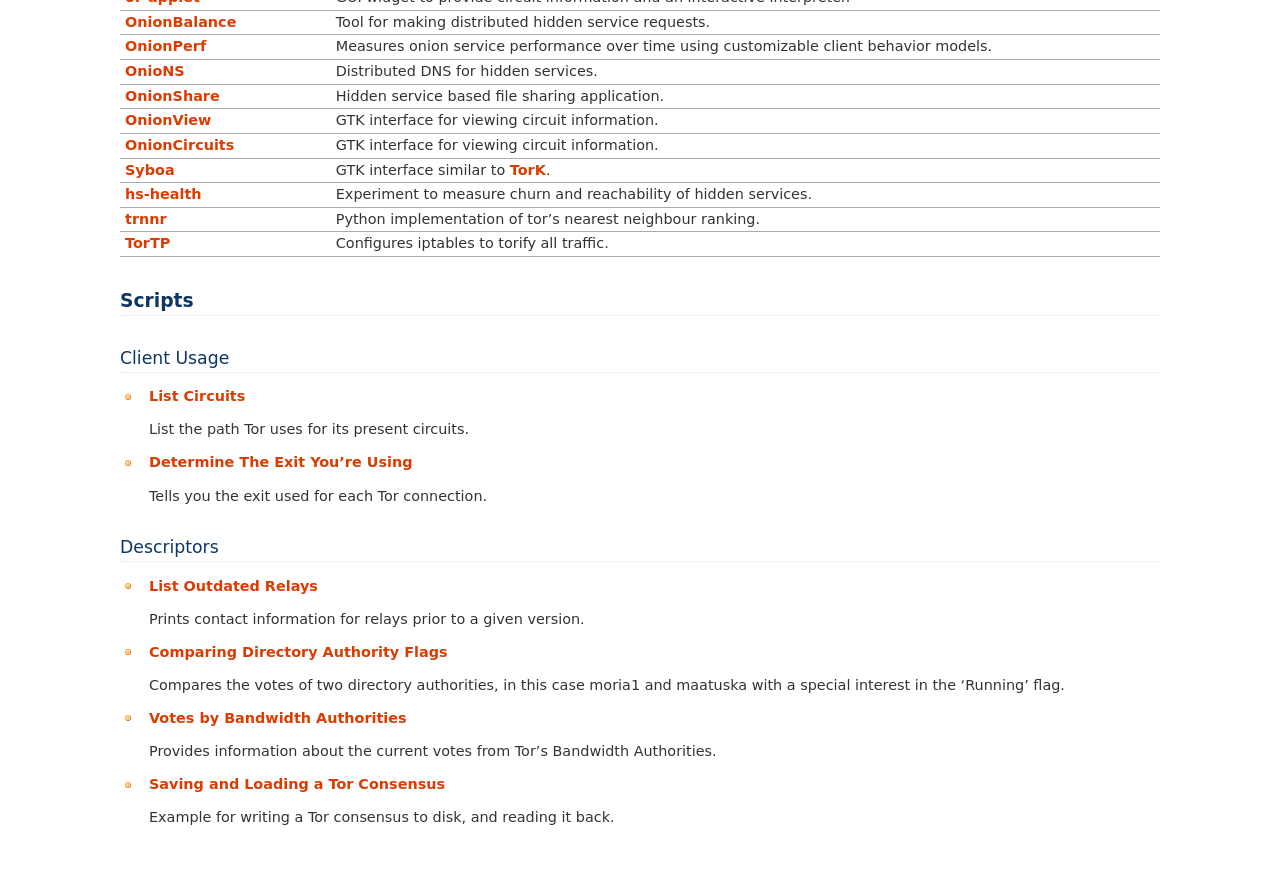
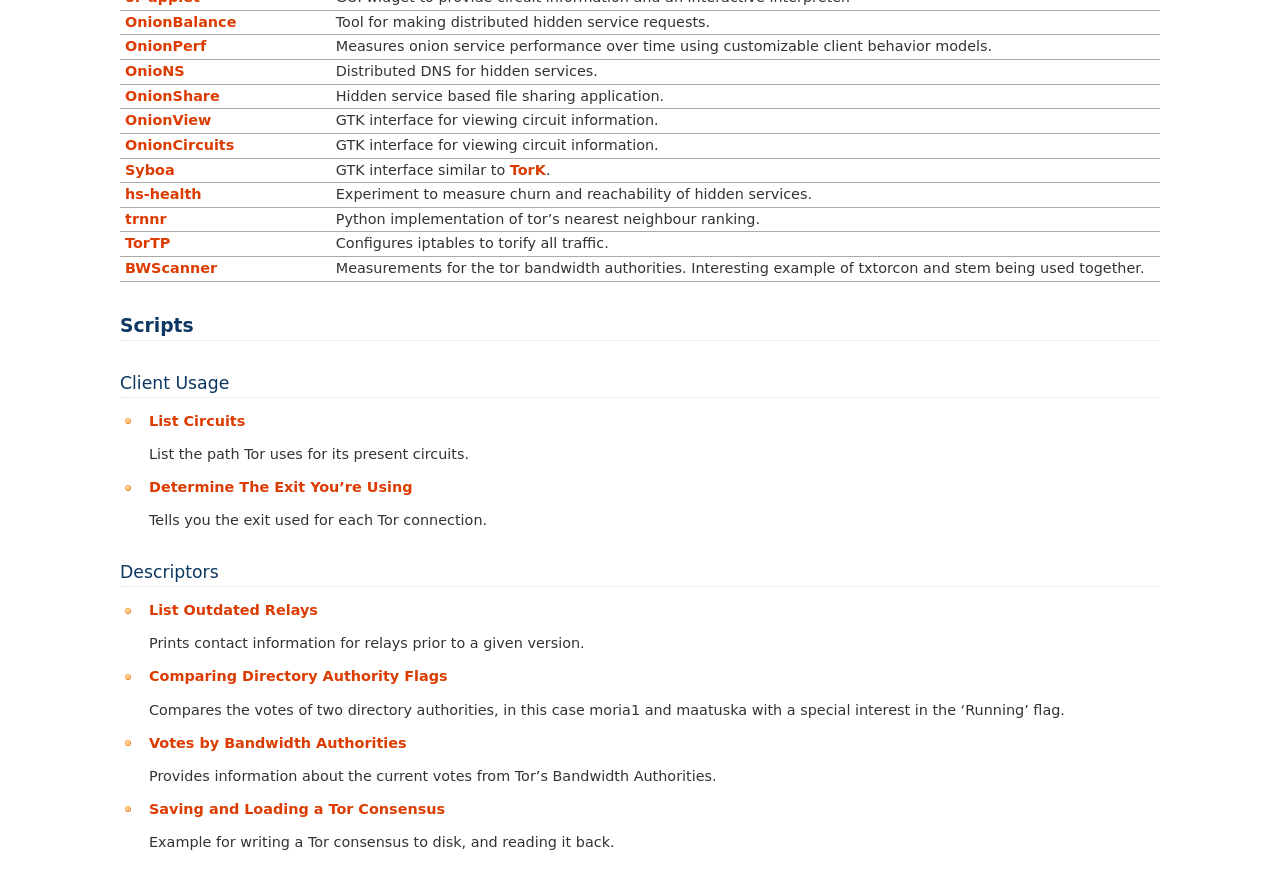
Before and after one commit to torproject/stem, a Sphinx documentation site: the page built from docs/tutorials/double_double_toil_and_trouble.rst, in a window 1280 px wide and 900 px high, scrolled down 962 px. Shown: the top 889 px of the window. Built offline with Sphinx 7.4.7, drawn with Linux system fonts in a browser that asks for light colours.

Commit message:
Add BWScanner to examples
BWScanner uses txtorcon for the control port and stem for descriptor parsing.
Nice example of doing so.

```diff
--- a/docs/tutorials/double_double_toil_and_trouble.rst
+++ b/docs/tutorials/double_double_toil_and_trouble.rst
@@ -81,6 +81,7 @@
 `hs-health <https://gitlab.com/hs-health/hs-health>`_                                                       Experiment to measure churn and reachability of hidden services.
 `trnnr <https://github.com/NullHypothesis/trnnr>`_                                                          Python implementation of tor's nearest neighbour ranking.
 `TorTP <https://github.com/vinc3nt/stem-tortp>`_                                                            Configures iptables to torify all traffic.
+`BWScanner <https://github.com/TheTorProject/bwscanner>`_                                                   Measurements for the tor bandwidth authorities. Interesting example of txtorcon and stem being used together.
 =========================================================================================================== ==========
 
 Scripts
```
